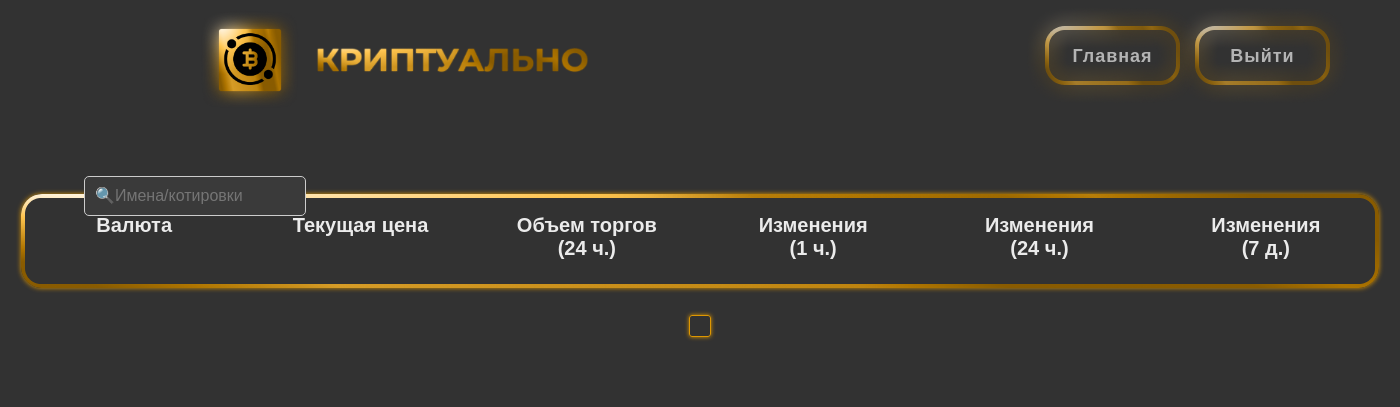
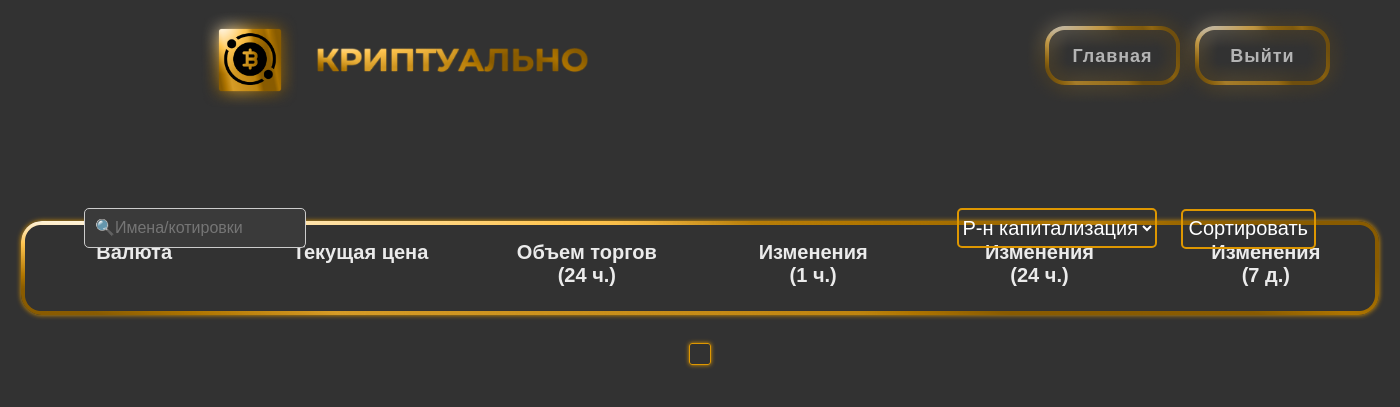
Before and after one commit to OlyaProkhorova/-, a Django app: template info/templates/info_250_coins_page.html in a window 1400 px wide. Shown: the top 407 px of the page. Run offline with Django 4.2, Linux system fonts and the light colour scheme; the template is opened without the code that fills it, so the values that code supplies are empty.

Commit message:
added sorting

```diff
--- a/info/templates/info_250_coins_page.html
+++ b/info/templates/info_250_coins_page.html
@@ -17,6 +17,20 @@
     <a class="button_log_in_out" href="{% url 'logout' %}">
         <p class="button_text">Выйти</p>
     </a>
+    <form class="search-form" method="GET" action="{% url 'info_250_coins' %}">
+        <input class="search" type="text" placeholder="&#128269;Имена/котировки" name="search_query" id="search_query">
+    </form>
+    <form class="sorting" id="sort" method="GET" action="{% url 'info_250_coins' %}">
+    <select class="dropdown" id="select" name="sorting">
+        <option class="dropdown-item" value="market_cap">Р-н капитализация</option>
+        <option class="dropdown-item" value="current_price">Цена</option>
+        <option class="dropdown-item" value="total_volume">Объём торгов</option>
+        <option class="dropdown-item" value="price_change_percentage_1h_in_currency">Изменения(1 ч.)</option>
+        <option class="dropdown-item" value="price_change_percentage_24h">Изменения(24 ч.)</option>
+        <option class="dropdown-item" value="price_change_percentage_7d_in_currency">Изменения(7 д.)</option>
+    </select>
+    <input class="sorting-button" type="submit" value="Сортировать">
+</form>
     <div class="table_form">
         <p class="table_text">Валюта</p>
         <p class="table_text">Текущая цена</p>
@@ -25,9 +39,6 @@
         <p class="table_text">Изменения<br>(24 ч.)</p>
         <p class="table_text">Изменения<br>(7 д.)</p>
     </div>
-    <form method="GET" action="{% url 'info_250_coins' %}">
-        <input class="search" type="text" placeholder="&#128269;Имена/котировки" name="search_query" id="search_query">
-    </form>
         <div class="info">
             {% for info in crypto_info %}
                 <div class="form">
--- a/static/css/info_250_coins_page.css
+++ b/static/css/info_250_coins_page.css
@@ -8,6 +8,12 @@
 
 .button_back_to_welcome_page {
     right: 200px;
+}
+
+.search-form{
+    position: absolute;
+    top: 26%;
+    left: 6%;
 }
 
 .search {
@@ -30,11 +36,52 @@
     box-shadow: 0 0 5px #dc9200;
 }
 
+.sorting{
+    position: absolute;
+    top: 26%;
+    right: 6%;
+    width: fit-content;
+    height: 40px;
+}
+
+.dropdown{
+    height: 100%;
+    background: none;
+    border: 2px solid #de9701;
+    font-size: 20px;
+    border-radius: 5px;
+    color: #FFFFFF;
+    margin-right: 20px;
+}
+
+.dropdown:hover{
+    box-shadow: 0 0 5px #de9701;
+    transition: 0.3s;
+}
+
+.sorting-button{
+    background: none;
+    border-radius: 5px;
+    border: 2px solid #de9701;
+    color: #FFFFFF;
+    font-size: 20px;
+    height: 100%;
+}
+
+.sorting-button:hover{
+    box-shadow: 0 0 5px #de9701;
+    transition: 0.3s;
+}
+
+.dropdown-item{
+    background-color: #3A3A3A;
+}
+
 .table_form {
     background-image: url("/static/icons/table_form.png");
     height: 94px;
     width: 1358px;
-    margin-top: 14%;
+    margin-top: 16%;
     margin-left: auto;
     margin-right: auto;
     border-radius: 21px;
```
Also changed, not shown: info/services/business_logic.py (+8 -6 lines), info/views.py (+7 -2 lines).
